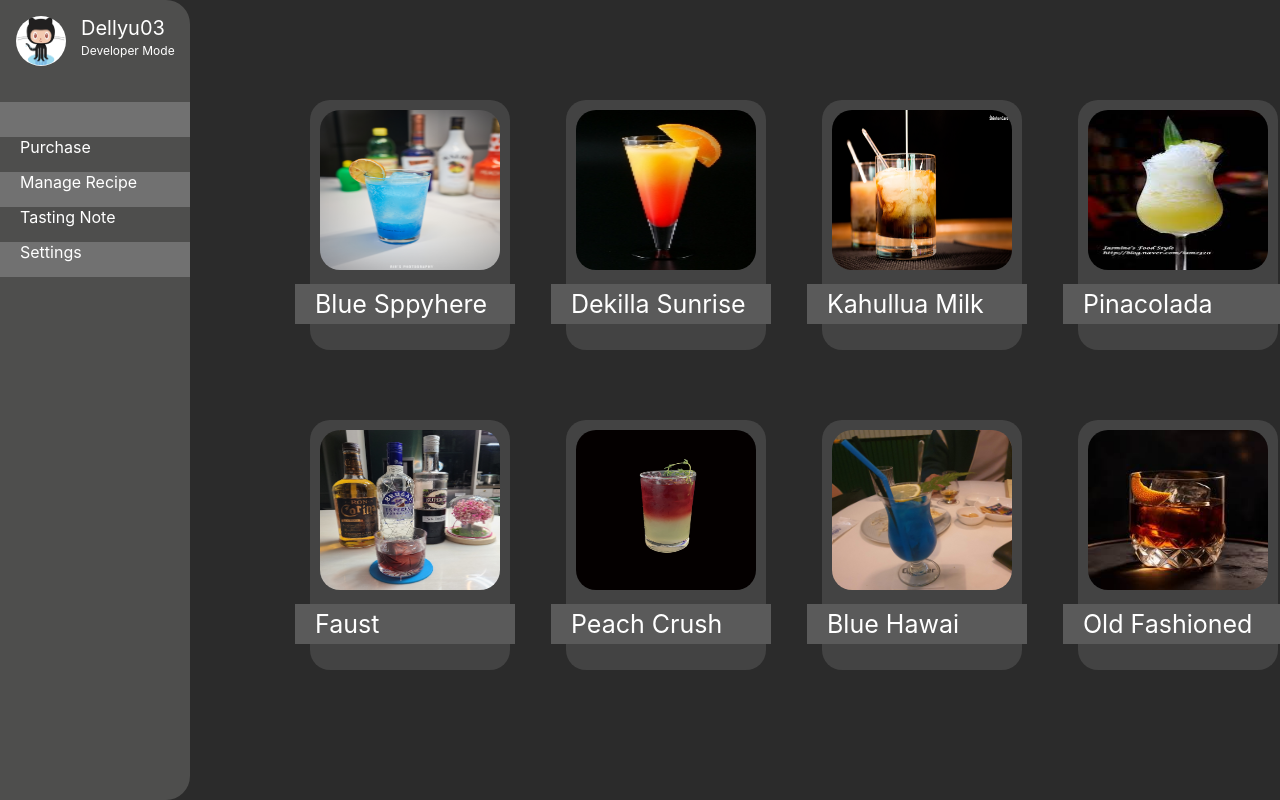
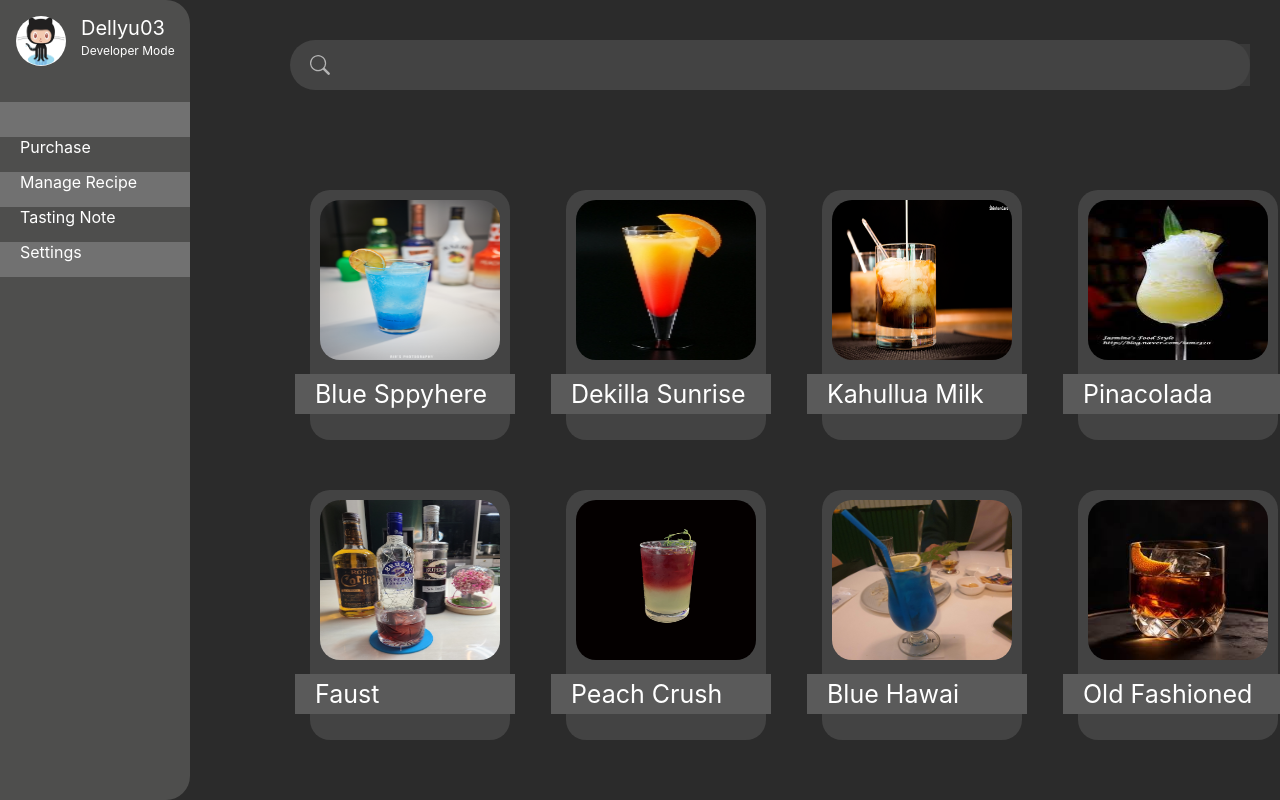
Before and after one commit to dellyu03/zli, a React (Create React App) app: page / in a window 1280 px wide. Shown: the top 800 px of the page. Built offline with nearby package versions, Linux system fonts and the light colour scheme.

Commit message:
make main page

```diff
--- a/package.json
+++ b/package.json
@@ -6,6 +6,7 @@
     "@testing-library/jest-dom": "^5.17.0",
     "@testing-library/react": "^13.4.0",
     "@testing-library/user-event": "^13.5.0",
+    "bootstrap-icons": "^1.11.3",
     "react": "^18.2.0",
     "react-dom": "^18.2.0",
     "react-scripts": "5.0.1",
--- /dev/null
+++ b/src/components/SearchBar/SearchBar.css
@@ -0,0 +1,34 @@
+form{
+    margin-top : 5vh;
+    display: flex;
+    width: 75vw;
+    height: 50px;
+    margin-left: 100px;
+    width: 75vw;
+    height: 50px;
+    background-color: #434343;
+    border :none;
+    border-radius: 25px;
+    justify-content: start;
+    align-items: center;
+}
+
+svg {
+    margin-left: 20px;
+    opacity: 60%;
+}
+
+#searchBar {
+    margin-left: 10px;
+    width: 95%;
+    height: 80%;
+    font-size: 20px;
+    background-color: #434343;
+    border : none;
+    color: white;
+    opacity: 60%;
+}
+
+input:focus {
+    outline: none;
+}
--- a/src/components/SearchBar/SearchBar.js
+++ b/src/components/SearchBar/SearchBar.js
@@ -0,0 +1,17 @@
+import './SearchBar.css'
+
+export default function SearchBar() {
+    return(
+       <form>
+            <svg xmlns="http://www.w3.org/2000/svg" width="20" height="20" fill="currentColor" class="bi bi-search" viewBox="0 0 16 16">
+                <path d="M11.742 10.344a6.5 6.5 0 1 0-1.397 1.398h-.001q.044.06.098.115l3.85 3.85a1 1 0 0 0 1.415-1.414l-3.85-3.85a1 1 0 0 0-.115-.1zM12 6.5a5.5 5.5 0 1 1-11 0 5.5 5.5 0 0 1 11 0"/>
+            </svg>
+            <input id = "searchBar" class = "search-txt" type = "text" name=""/>
+       </form>
+
+    );
+}
+
+function searchBarClicked () {
+
+}
--- a/src/components/SideBar/SideBar.css
+++ b/src/components/SideBar/SideBar.css
@@ -56,3 +56,11 @@ li{
     cursor: pointer;
     opacity: 60%;
 }
+
+#profilePhoto:hover {
+    cursor: pointer;
+}
+
+#userName:hover {
+    cursor: pointer;
+}
--- a/src/pages/MainPage/MainPage.css
+++ b/src/pages/MainPage/MainPage.css
@@ -16,7 +16,7 @@ mainMenu {
     margin-top: 100px;
     display: grid;
     width: 80vw;
-    height: 80vh;
+    height: 75vh;
     margin-left: 120px;
     grid-template-columns: 1fr 1fr 1fr 1fr;
 
--- a/src/pages/MainPage/MainPage.js
+++ b/src/pages/MainPage/MainPage.js
@@ -1,11 +1,14 @@
 import './MainPage.css'
 import SideBar from '../../components/SideBar/SideBar.js'
 import SelectCard from '../../components/SelectCard/SelectCard.js'
+import SearchBar from '../../components/SearchBar/SearchBar.js'
 
 export default function MainPage(){
     return(
         <body>
             <SideBar profileImg = "images/profileimg.png" userName = "Dellyu03" userIntr = "Developer Mode"/>
+            <content>
+                <SearchBar/>
                 <div id = "SelectCard_container">
                     <SelectCard menuName = "Blue Sppyhere" imgSrc = "images/cocktail_img/blue spyhere.png" />
                     <SelectCard menuName = "Dekilla Sunrise" imgSrc = "images/cocktail_img/dekilla sunrise.jpg"/>
@@ -16,6 +19,7 @@ export default function MainPage(){
                     <SelectCard menuName = "Blue Hawai" imgSrc = "images/cocktail_img/blue hawai.jpg"/>
                     <SelectCard menuName = "Old Fashioned" imgSrc = "images/cocktail_img/old fashioned.jpg"/>
                 </div>
+            </content>
         </body>
     );
 }
```
Also changed, not shown: src/pages/RecipePage/RecipePage.css (added), src/pages/RecipePage/RecipePage.js (added), 1 other file (tests, documents, lock files or other folders). Lines whose indentation alone changed are shown as unchanged.
